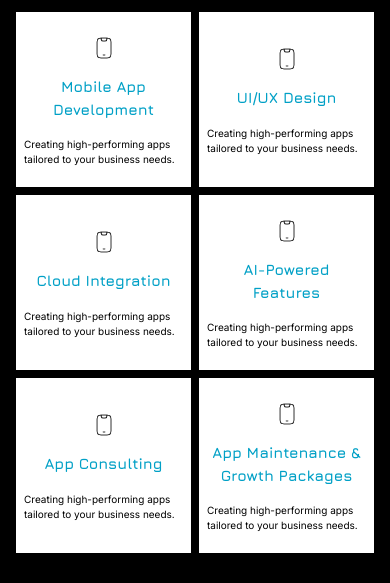
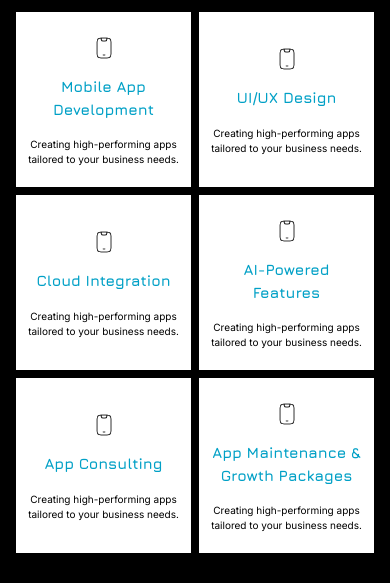
Before and after one commit to Knight-Owl-Org/Appitura, a Next.js app: page /services in a window 390 px wide. Shown: the part 1260-1843 px from the top of the page. Built offline with nearby package versions, Linux system fonts and the light colour scheme.

Commit message:
responsive6

```diff
--- a/src/components/organisms/service-section.tsx
+++ b/src/components/organisms/service-section.tsx
@@ -26,7 +26,7 @@ export default function ServiceSection() {
               <br />
               Development
             </h3>
-            <p className="text-[10px] md:text-sm md:mt-4" style={{fontFamily:"Inter"}}>Creating high-performing apps tailored to your business needs.</p>
+            <p className="text-[10px] md:text-sm md:mt-4 text-center md:text-left" style={{fontFamily:"Inter"}}>Creating high-performing apps tailored to your business needs.</p>
           </div>
 
           {/* UI/UX Design */}
@@ -40,7 +40,7 @@ export default function ServiceSection() {
             >
               UI/UX Design
             </h3>
-            <p className="text-[10px] md:text-sm md:mt-4" style={{fontFamily:"Inter"}}>Creating high-performing apps tailored to your business needs.</p>
+            <p className="text-[10px] md:text-sm md:mt-4 text-center md:text-left" style={{fontFamily:"Inter"}}>Creating high-performing apps tailored to your business needs.</p>
           </div>
 
           {/* Cloud Integration */}
@@ -54,7 +54,7 @@ export default function ServiceSection() {
             >
               Cloud Integration
             </h3>
-            <p className="text-[10px] md:text-sm md:mt-4" style={{fontFamily:"Inter"}}>Creating high-performing apps tailored to your business needs.</p>
+            <p className="text-[10px] md:text-sm md:mt-4 text-center md:text-left" style={{fontFamily:"Inter"}}>Creating high-performing apps tailored to your business needs.</p>
           </div>
 
           {/* AI-Powered Features */}
@@ -70,7 +70,7 @@ export default function ServiceSection() {
               <br />
               Features
             </h3>
-            <p className="text-[10px] md:text-sm md:mt-4" style={{fontFamily:"Inter"}}>Creating high-performing apps tailored to your business needs.</p>
+            <p className="text-[10px] md:text-sm md:mt-4 text-center md:text-left" style={{fontFamily:"Inter"}}>Creating high-performing apps tailored to your business needs.</p>
           </div>
 
           {/* App Consulting */}
@@ -84,7 +84,7 @@ export default function ServiceSection() {
             >
               App Consulting
             </h3>
-            <p className="text-[10px] md:text-sm md:mt-4" style={{fontFamily:"Inter"}}>Creating high-performing apps tailored to your business needs.</p>
+            <p className="text-[10px] md:text-sm md:mt-4 text-center md:text-left" style={{fontFamily:"Inter"}}>Creating high-performing apps tailored to your business needs.</p>
           </div>
 
           {/* App Maintenance & Growth Packages */}
@@ -99,7 +99,7 @@ export default function ServiceSection() {
               App Maintenance &<br />
               Growth Packages
             </h3>
-            <p className="text-[10px] md:text-sm md:mt-4" style={{fontFamily:"Inter"}}>Creating high-performing apps tailored to your business needs.</p>
+            <p className="text-[10px] md:text-sm md:mt-4 text-center md:text-left" style={{fontFamily:"Inter"}}>Creating high-performing apps tailored to your business needs.</p>
           </div>
 
         </div>
```
